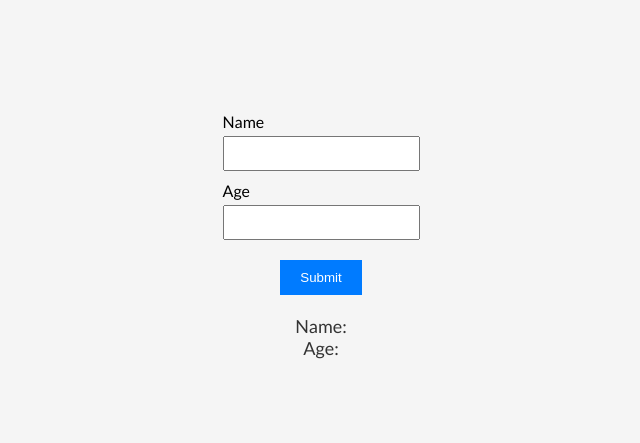
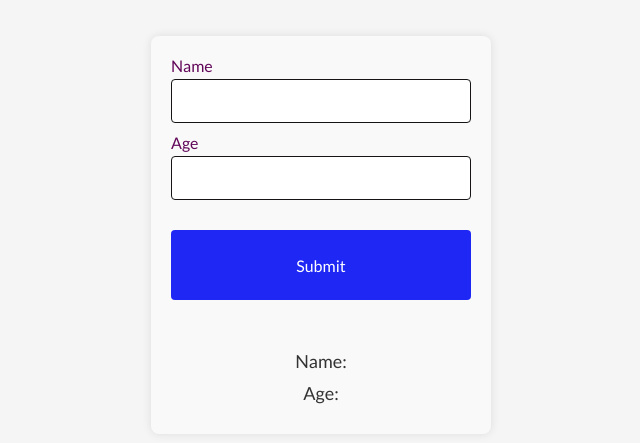
Before and after one commit to YuliiaSydorenko/FE_React_TS, a React (Vite) app: page / in a window 1280 px wide. Shown: the part 165-608 px from the top of the page, without its empty margins (319-959 px from the left). Built offline with nearby package versions, Linux system fonts and the light colour scheme.

Commit message:
исправлено

```diff
--- a/src/Components/Button/Button.tsx
+++ b/src/Components/Button/Button.tsx
@@ -1,6 +1,6 @@
 //import "./styles.css";
 import React from 'react';
-import { ButtonProps } from "./types";
+//import { ButtonProps } from "./types";
 import { MainButton } from "./styles";
 
 // Определение интерфейса для пропсов компонента Button
@@ -11,12 +11,18 @@
 //   disabled?: boolean; // Добавляем свойство disabled
 // }
 
-const Button: React.FC<ButtonProps> = ({ name = "SEND", type=`button`, onClick, disabled }) => {
+
+
+interface ButtonProps {
+  onClick: () => void;
+}
+
+const Button: React.FC<ButtonProps> = ({ onClick }) => {
   return (
-    <MainButton type={type} onClick={onClick} disabled={disabled}>
-      {name}
+    <MainButton onClick={onClick}>
+      Submit
     </MainButton>
   );
-}
+};
 
 export default Button;
--- a/src/Components/Input/Input.tsx
+++ b/src/Components/Input/Input.tsx
@@ -1,21 +1,25 @@
-import React from 'react';
+import React, { ChangeEvent } from 'react';
 import { InputWrapper, Label, InputElement } from './styles';
-import { InputProps } from './types';
 
-const Input: React.FC<InputProps> = ({ name, type = "text", placeholder, label, id, value, onChange }) => {
+interface InputProps {
+  name: string;
+  label: string;
+  value: string;
+  onChange: (event: ChangeEvent<HTMLInputElement>) => void;
+}
+
+const Input: React.FC<InputProps> = ({ name, label, value, onChange }) => {
   return (
     <InputWrapper>
-      <Label htmlFor={id}>{label}</Label>
+      <Label htmlFor={name}>{label}</Label>
       <InputElement
-        id={id}
+        id={name}
         name={name}
-        type={type}
-        placeholder={placeholder}
         value={value}
         onChange={onChange}
       />
     </InputWrapper>
   );
-}
+};
 
 export default Input;
--- a/src/Homeworks/Homework09/homework09.tsx
+++ b/src/Homeworks/Homework09/homework09.tsx
@@ -1,6 +1,6 @@
 import React, { useState, ChangeEvent } from 'react';
-import Input from './Input';
-import Button from './Button';
+import Input from '../../Components/Input/Input';
+import Button from '../../Components/Button/Button';
 import { HomeworkWrapper, InputsContainer, ResultWrapper } from './styles';
 
 const Homework09: React.FC = () => {
--- a/src/Homeworks/Homework09/styles.ts
+++ b/src/Homeworks/Homework09/styles.ts
@@ -22,6 +22,9 @@
   border: none;
   cursor: pointer;
   margin-top: 10px;
+  &:hover {
+    background-color: #0056b3;
+  }
 `;
 
 export const HomeworkWrapper = styled.div`
@@ -30,6 +33,9 @@
   align-items: center;
   justify-content: center;
   padding: 20px;
+  background-color: #f9f9f9;
+  border-radius: 8px;
+  box-shadow: 0 0 10px rgba(0, 0, 0, 0.1);
 `;
 
 export const InputsContainer = styled.div`
@@ -38,6 +44,7 @@
   align-items: center;
   justify-content: center;
   width: 300px;
+  gap: 10px;
 `;
 
 export const ResultWrapper = styled.div`
@@ -45,4 +52,7 @@
   font-size: 18px;
   color: #333;
   text-align: center;
+  div {
+    margin-bottom: 10px;
+  }
 `;
```
Also changed, not shown: src/Components/Button/styles.ts (line endings or trailing spaces).
